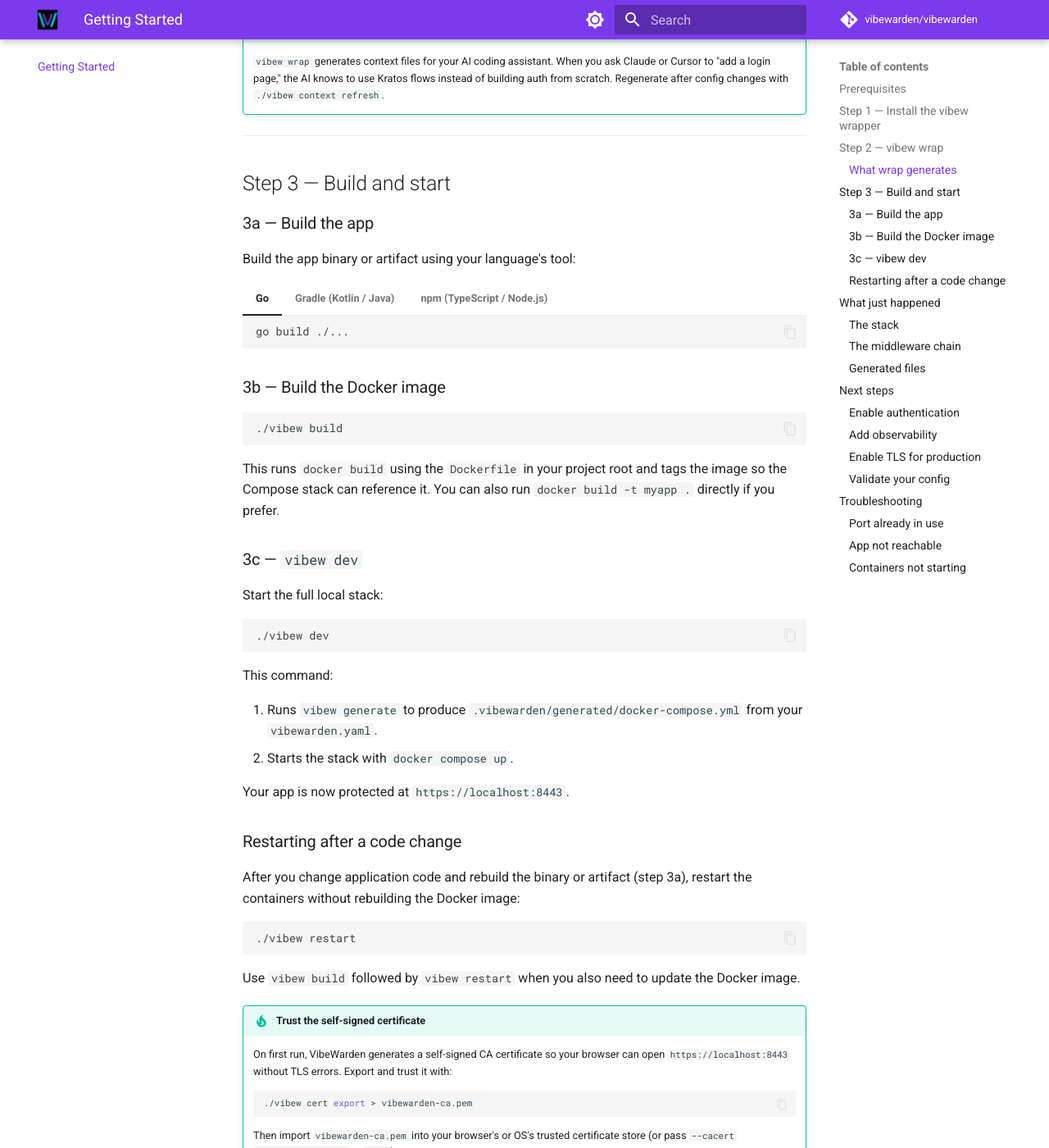
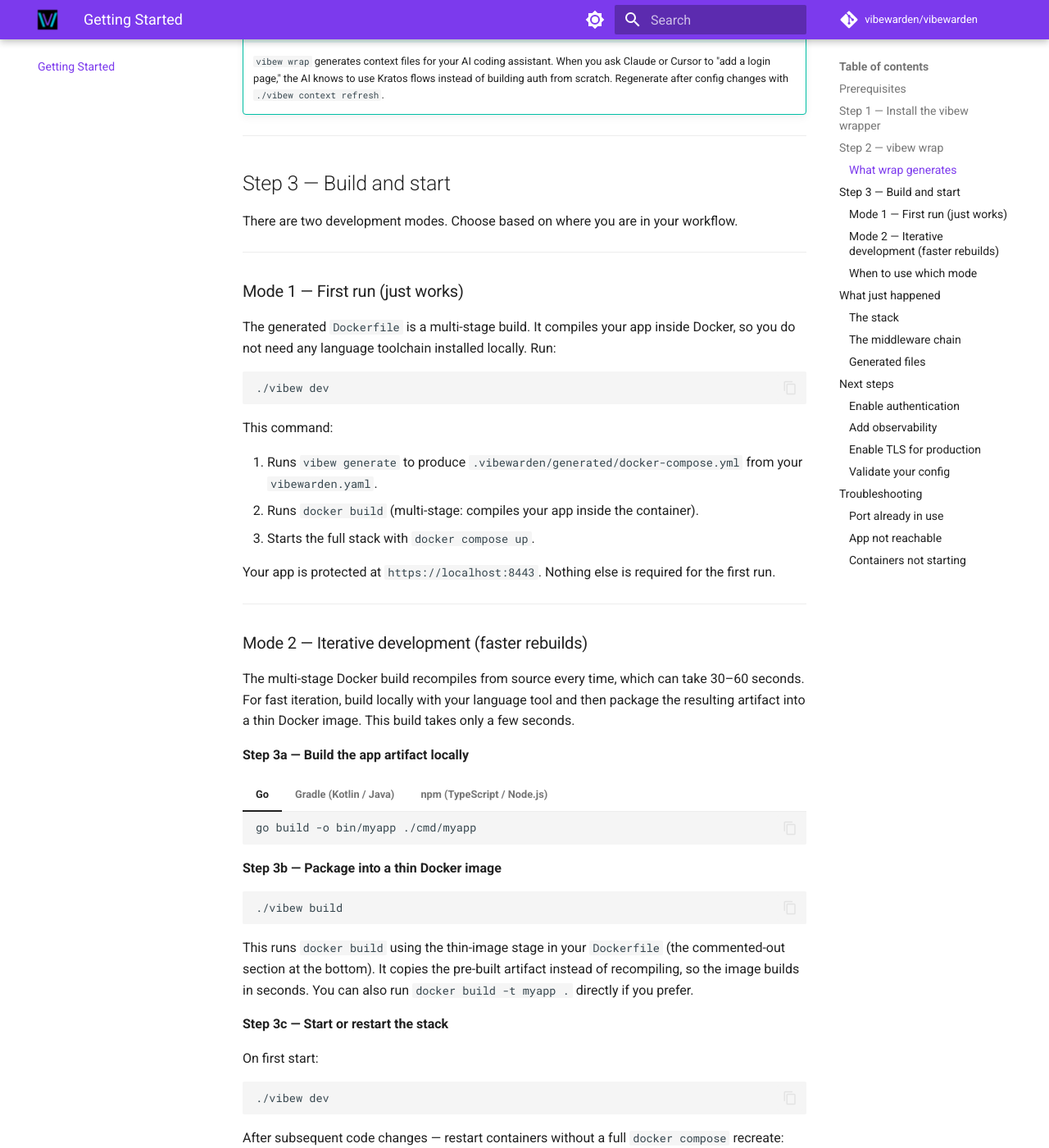
Before and after one commit to VibeWarden/vibewarden, an MkDocs documentation site: the page built from docs/getting-started.md, in a window 1280 px wide and 1400 px high, scrolled down 1868 px. Shown: the whole window at 82% size. Built offline with MkDocs 1.6.1 and Material for MkDocs 9.7.7, drawn with Linux system fonts in a browser that asks for light colours; comment, search, counter and statistics services are not loaded; the version menu is left out; some of the changed text lies outside the part shown.

Commit message:
docs: clarify first-run and iterative development modes
Document two distinct development modes across README, getting-started guide,
and all agent/dev templates:
- First run: `vibew dev` alone (multi-stage Dockerfile, no local toolchain needed)
- Iterative: build locally, then `vibew build` + `vibew restart` for fast rebuilds

Co-Authored-By: Claude Sonnet 4.6 <noreply@anthropic.com>

````diff
--- a/docs/getting-started.md
+++ b/docs/getting-started.md
@@ -86,14 +86,44 @@ AGENTS.md                # AI agent context (generic)
 
 ## Step 3 — Build and start
 
-### 3a — Build the app
+There are two development modes. Choose based on where you are in your workflow.
 
-Build the app binary or artifact using your language's tool:
+---
+
+### Mode 1 — First run (just works)
+
+The generated `Dockerfile` is a multi-stage build. It compiles your app inside
+Docker, so you do not need any language toolchain installed locally. Run:
+
+```bash
+./vibew dev
+```
+
+This command:
+
+1. Runs `vibew generate` to produce `.vibewarden/generated/docker-compose.yml`
+   from your `vibewarden.yaml`.
+2. Runs `docker build` (multi-stage: compiles your app inside the container).
+3. Starts the full stack with `docker compose up`.
+
+Your app is protected at `https://localhost:8443`. Nothing else is required for the
+first run.
+
+---
+
+### Mode 2 — Iterative development (faster rebuilds)
+
+The multi-stage Docker build recompiles from source every time, which can take
+30–60 seconds. For fast iteration, build locally with your language tool and then
+package the resulting artifact into a thin Docker image. This build takes only a
+few seconds.
+
+**Step 3a — Build the app artifact locally**
 
 === "Go"
 
     ```bash
-    go build ./...
+    go build -o bin/myapp ./cmd/myapp
     ```
 
 === "Gradle (Kotlin / Java)"
@@ -108,43 +138,41 @@ Build the app binary or artifact using your language's tool:
     npm run build
     ```
 
-### 3b — Build the Docker image
+**Step 3b — Package into a thin Docker image**
 
 ```bash
 ./vibew build
 ```
 
-This runs `docker build` using the `Dockerfile` in your project root and tags the
-image so the Compose stack can reference it. You can also run
+This runs `docker build` using the thin-image stage in your `Dockerfile` (the
+commented-out section at the bottom). It copies the pre-built artifact instead of
+recompiling, so the image builds in seconds. You can also run
 `docker build -t myapp .` directly if you prefer.
 
-### 3c — `vibew dev`
+**Step 3c — Start or restart the stack**
 
-Start the full local stack:
+On first start:
 
 ```bash
 ./vibew dev
 ```
 
-This command:
-
-1. Runs `vibew generate` to produce `.vibewarden/generated/docker-compose.yml`
-   from your `vibewarden.yaml`.
-2. Starts the stack with `docker compose up`.
-
-Your app is now protected at `https://localhost:8443`.
-
-### Restarting after a code change
-
-After you change application code and rebuild the binary or artifact (step 3a),
-restart the containers without rebuilding the Docker image:
+After subsequent code changes — restart containers without a full `docker compose`
+recreate:
 
 ```bash
 ./vibew restart
 ```
 
-Use `vibew build` followed by `vibew restart` when you also need to update the
-Docker image.
+---
+
+### When to use which mode
+
+| Situation | Command |
+|-----------|---------|
+| First run, no local toolchain needed | `vibew dev` |
+| Code change, want fast feedback | build locally, then `vibew build` + `vibew restart` |
+| Added a new service or changed `vibewarden.yaml` | `vibew dev` (full recreate) |
 
 !!! tip "Trust the self-signed certificate"
     On first run, VibeWarden generates a self-signed CA certificate so your browser
````
Also changed, not shown: README.md (+20 -10 lines), 4 other files.
